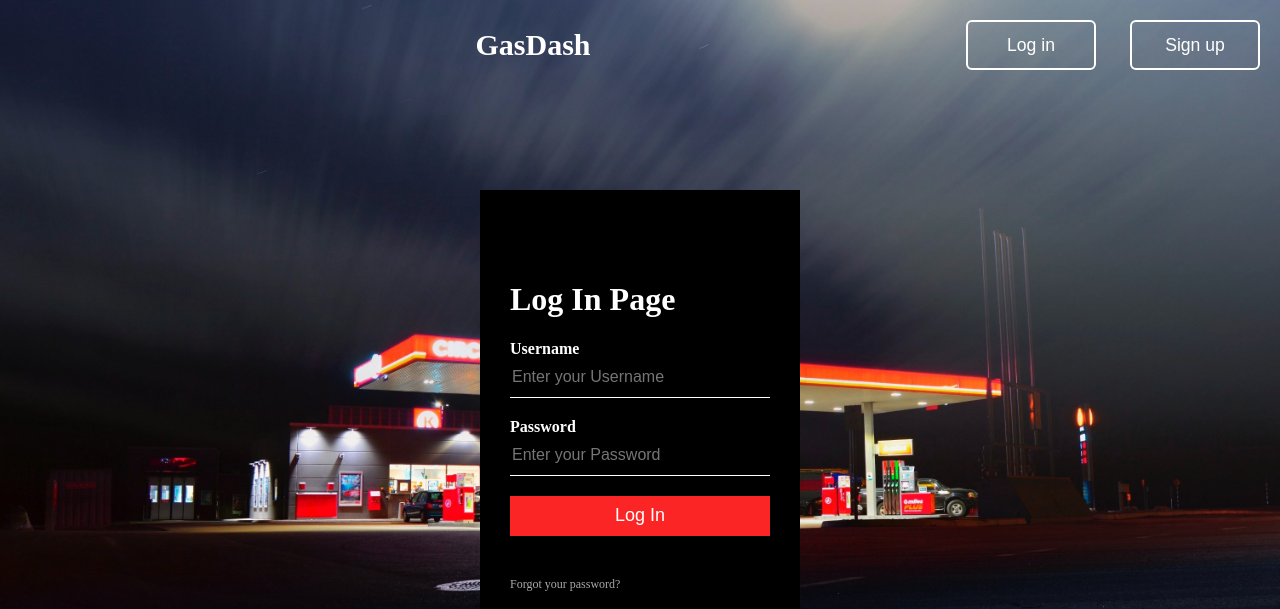
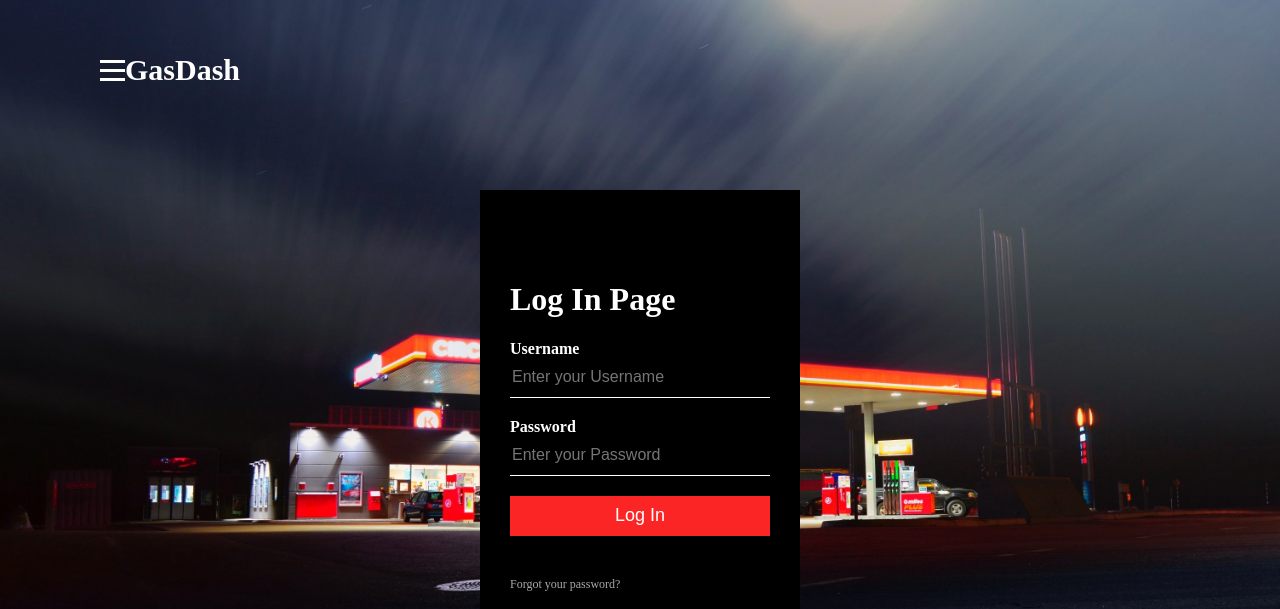
Before and after one commit to atebeje1/Team8Project, a PHP site: page / in a window 1280 px wide. Shown: the top 609 px of the page. Run offline with PHP 8.4, Linux system fonts and the light colour scheme.

Commit message:
Update style.css

```diff
--- a/style.css
+++ b/style.css
@@ -18,11 +18,37 @@ header{
 	align-items: center;
 	z-index: 99;
 }
+.container {
+	display: inline-block;
+	cursor: pointer;
+  }
+
+  .bar1, .bar2, .bar3 {
+	width: 25px;
+	height: 3px;
+	background-color: #fff;
+	margin: 6px 0;
+	transition: 0.4s;
+  }
+
+  /* Rotate first bar */
+  .change .bar1 {
+	transform: translate(0, 9px) rotate(-45deg);
+  }
+
+  /* Fade out the second bar */
+  .change .bar2 {opacity: 0;}
+
+  /* Rotate last bar */
+  .change .bar3 {
+	transform: translate(0, -9px) rotate(45deg);
+  }
 .logo{
 	font-size: 30px;
 	font-weight: bold;
 	color: #fff;
 	user-select: none;
+	margin-right: 1100px;
 }
 
 .navigation .Login{
```
